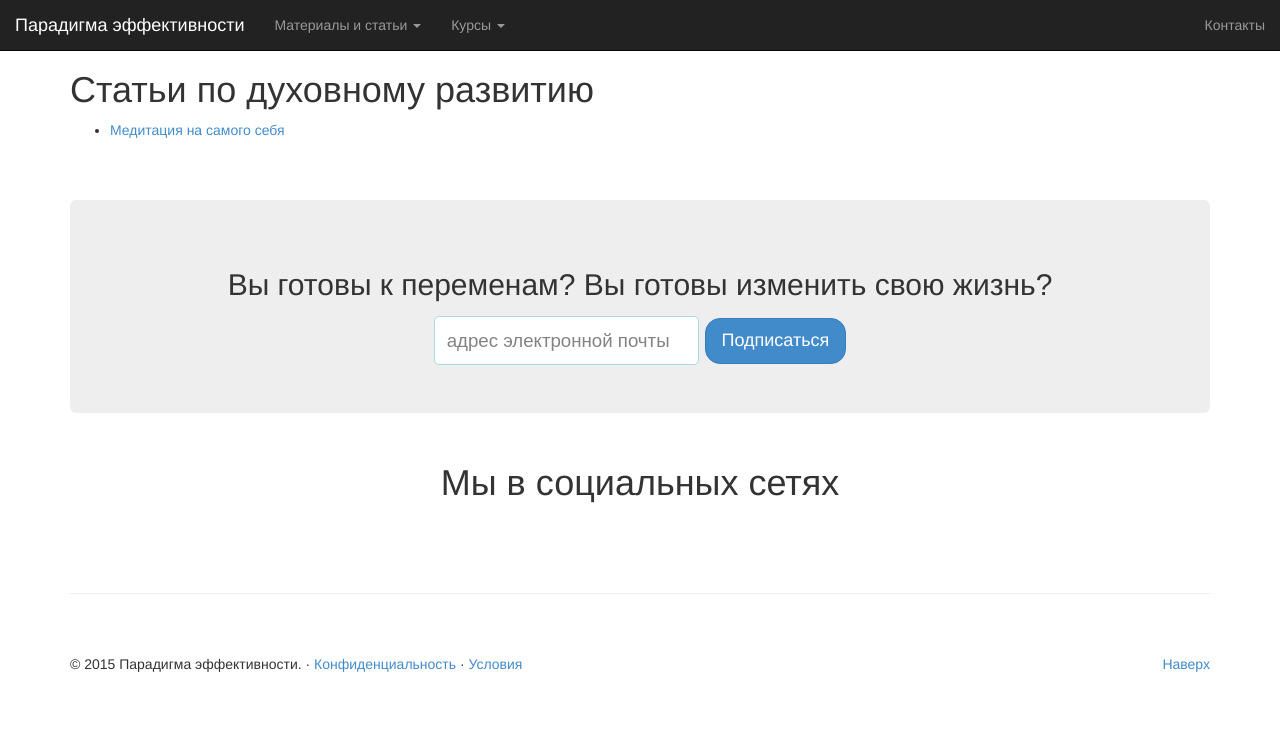
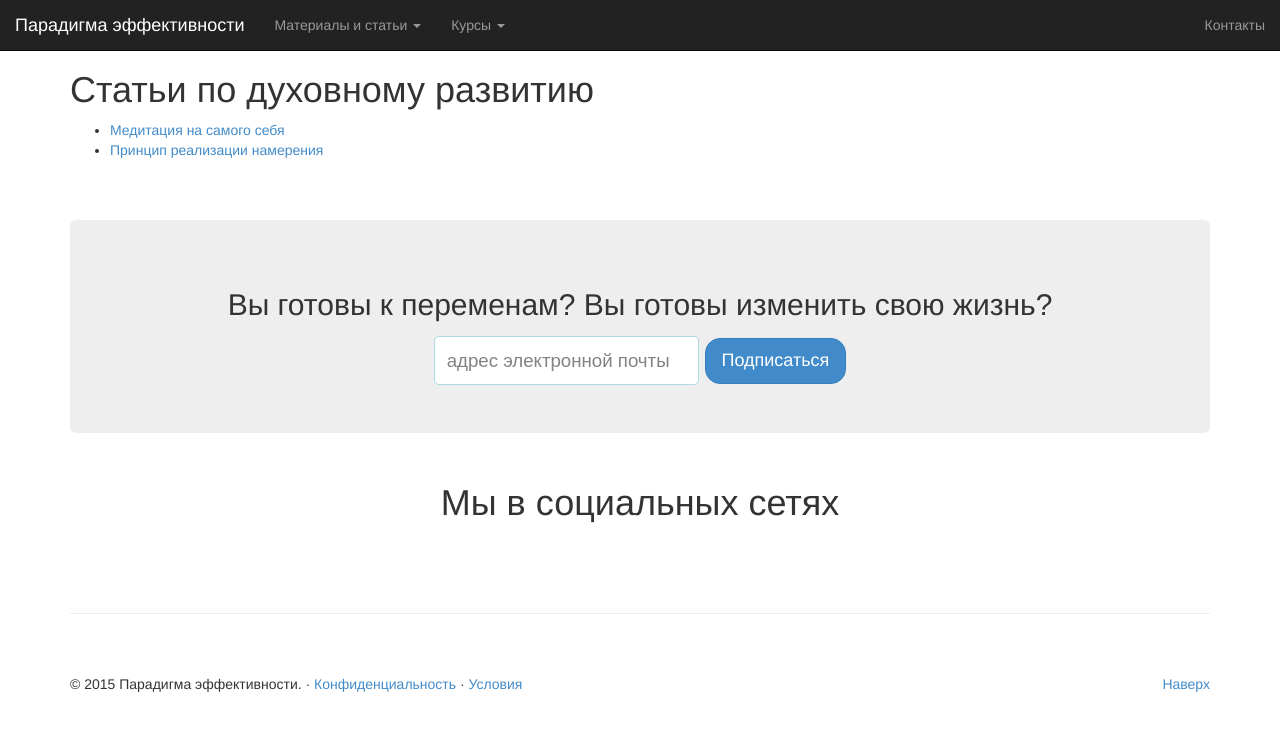
Before and after one commit to EfficiencyParadigm/EfficiencyParadigm.github.io, a Jekyll site: the page built from content/spirit.md, in a window 1280 px wide. Shown: the top 731 px of the page. Built offline with Jekyll 4.4.1, drawn with Linux system fonts in a browser that asks for light colours.

Commit message:
Update spirit.md

```diff
--- a/content/spirit.md
+++ b/content/spirit.md
@@ -6,3 +6,4 @@ title: Духовное развитие
 # Статьи по духовному развитию
 
 * [Медитация на самого себя](/content/businessContent/meditation.html)
+* [Принцип реализации намерения](/content/principle.html)
```
